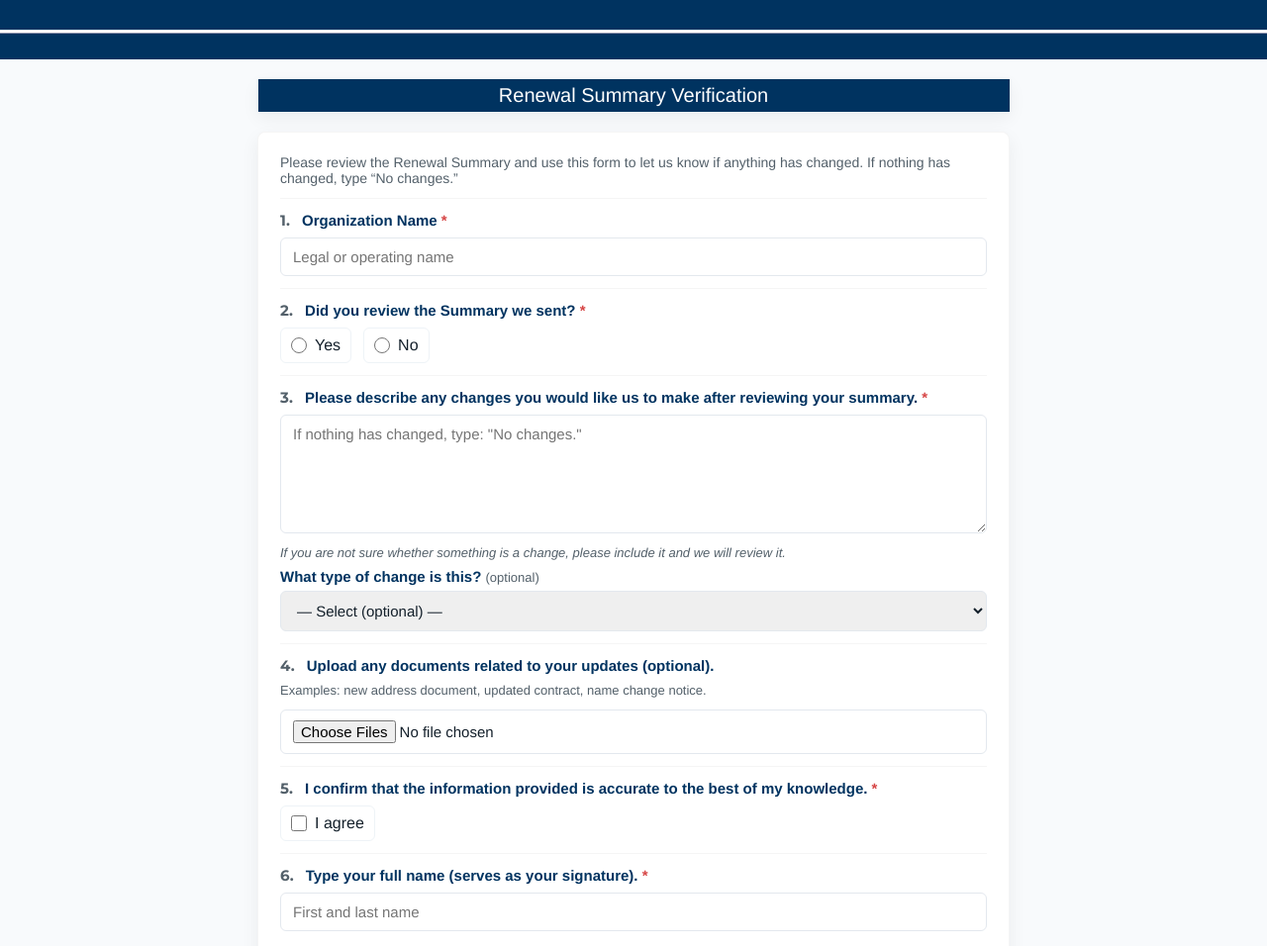
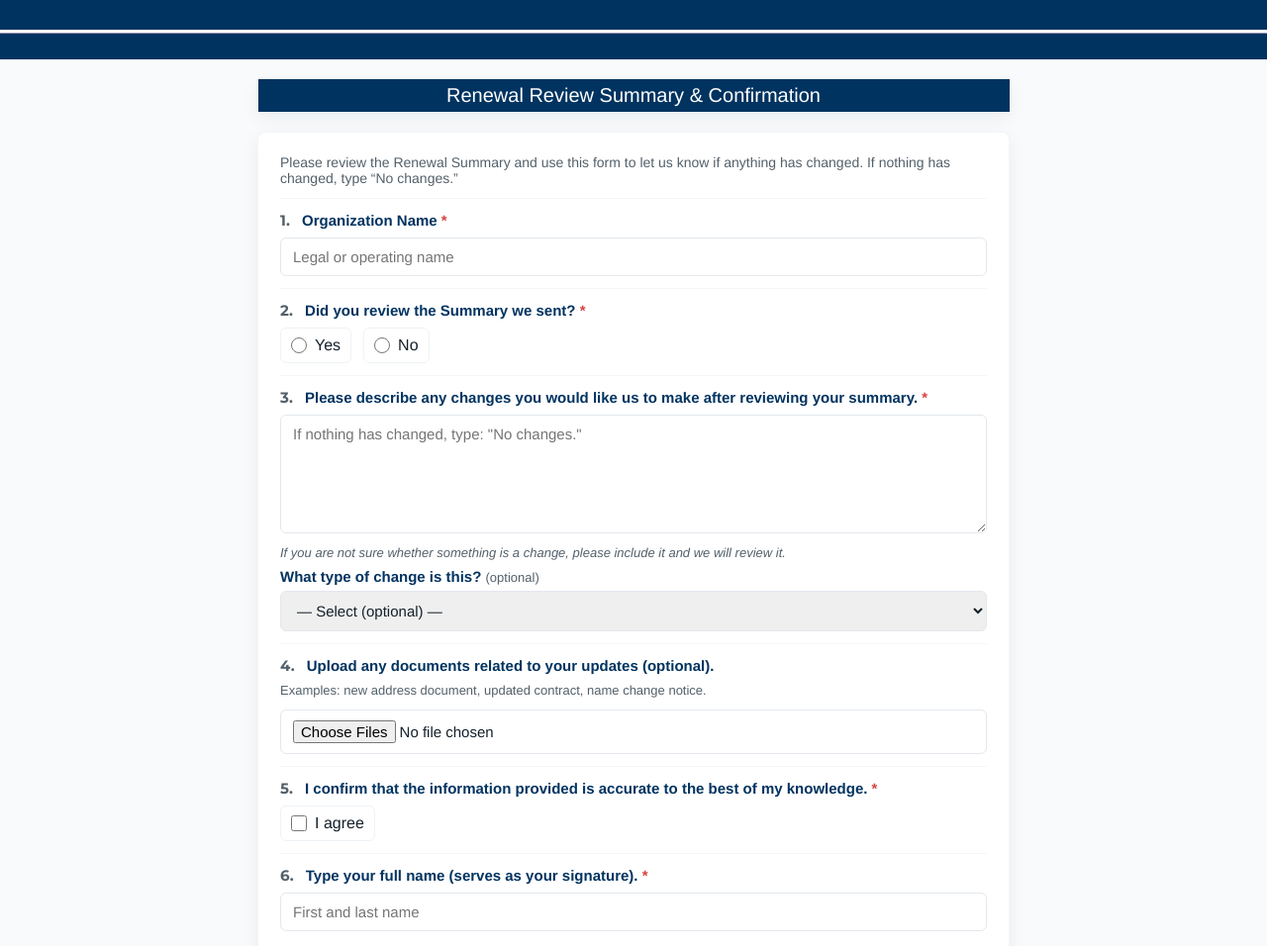
Before and after one commit to nicwaproject/renewal-summary-verification, a plain HTML site: page index.html in a window 1280 px wide. Shown: the top 956 px of the page at 99% size. Drawn offline with Linux system fonts and the light colour scheme.

Commit message:
Update index.html

```diff
--- a/index.html
+++ b/index.html
@@ -3,7 +3,7 @@
 <head>
     <meta charset="utf-8" />
     <meta name="viewport" content="width=device-width,initial-scale=1" />
-    <title>Renewal Summary Verification — Charity One</title>
+    <title>Renewal Review Summary & Confirmation</title>
 
     <!-- Style -->
     <link href="https://fonts.googleapis.com/css2?family=Montserrat:wght@500;700&display=swap" rel="stylesheet">
@@ -28,7 +28,7 @@
 
   <!-- Form Title -->
     <div class="form-title">
-        <h1 class="title" for="orgName">Renewal Summary Verification</h1>
+        <h1 class="title" for="orgName">Renewal Review Summary & Confirmation</h1>
     </div>
 
   <main class="container" role="main">
```
